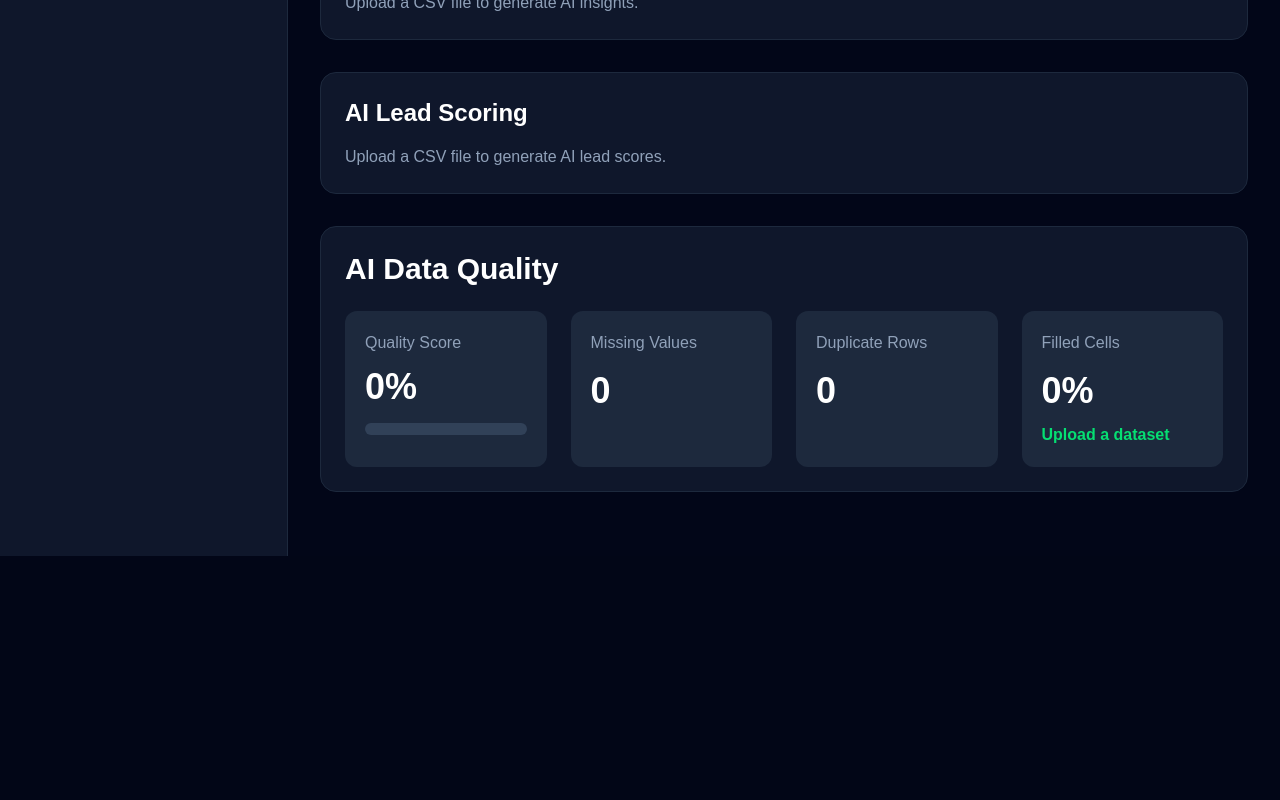
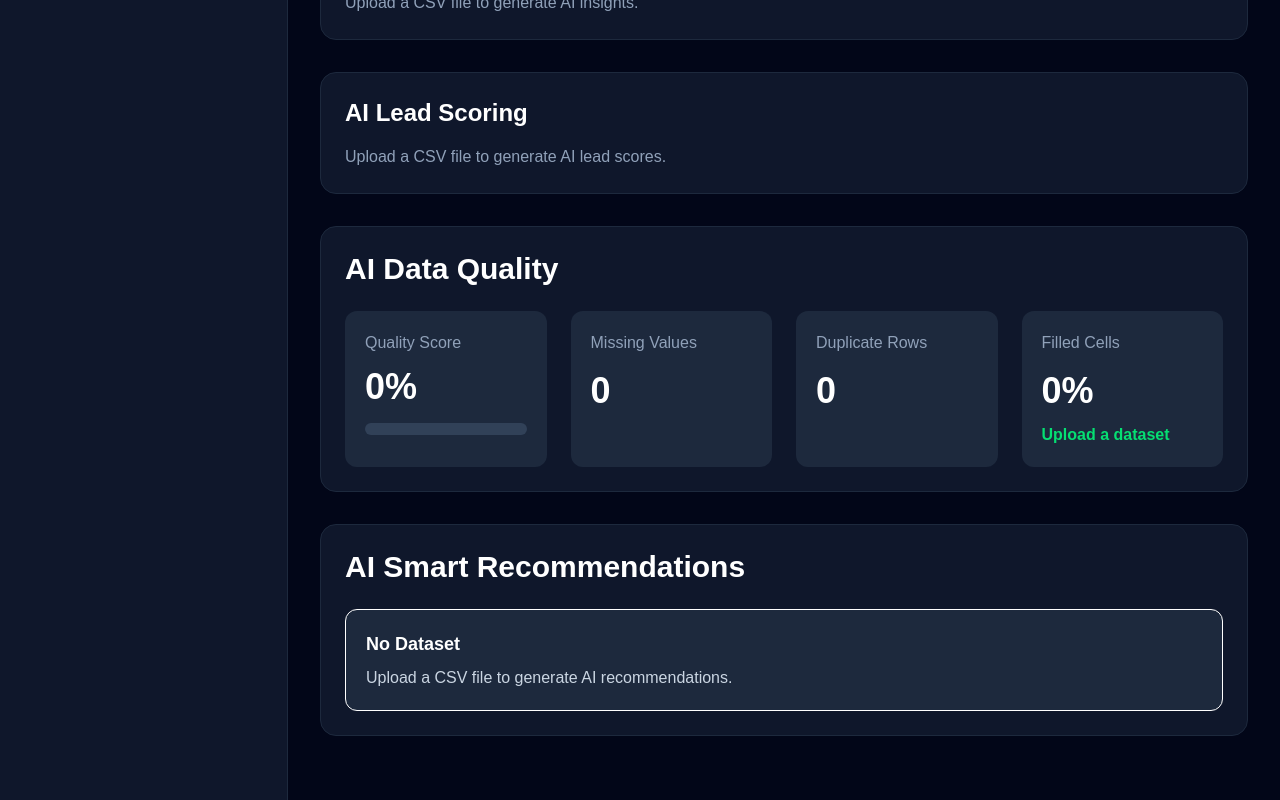
Before and after one commit to Pravin97s/LeadPilotAI, a Next.js app in the folder frontend/: page / in a window 1280 px wide. Shown: the part 1455-2255 px from the top of the page. Before the commit the page ends 2011 px from the top, so only its background shows below. Built offline with nearby package versions, Linux system fonts and the light colour scheme.

Commit message:
Add AI Smart Recommendations

```diff
--- a/frontend/src/app/page.tsx
+++ b/frontend/src/app/page.tsx
@@ -14,6 +14,7 @@ import AllInsights from "@/components/AllInsights";
 import AIInsights from "@/components/AIInsights";
 import AILeadScore from "@/components/AILeadScore";
 import AIDataQuality from "@/components/AIDataQuality";
+import AISmartRecommendations from "@/components/AISmartRecommendations";
 
 export default function Home() {
   return (
@@ -74,6 +75,10 @@ export default function Home() {
             <AIDataQuality />
           </section>
 
+          <section id="ai-smart-recommendations">
+            <AISmartRecommendations />
+          </section>
+
           <section id="export">
           </section>
 
--- /dev/null
+++ b/frontend/src/components/AISmartRecommendations.tsx
@@ -0,0 +1,142 @@
+"use client";
+
+import { useMemo } from "react";
+import useDashboard from "@/hooks/useDashboard";
+
+export default function AISmartRecommendations() {
+  const { rows } = useDashboard();
+
+  const recommendations = useMemo(() => {
+    if (!rows.length) {
+      return [
+        {
+          title: "No Dataset",
+          message: "Upload a CSV file to generate AI recommendations.",
+          color: "bg-slate-800",
+        },
+      ];
+    }
+
+    const totalRows = rows.length;
+
+    let missing = 0;
+
+    const duplicateSet = new Set<string>();
+    let duplicates = 0;
+
+    const sourceRevenue: Record<string, number> = {};
+
+    const statusCount: Record<string, number> = {};
+
+    rows.forEach((row) => {
+      const key = JSON.stringify(row);
+
+      if (duplicateSet.has(key)) duplicates++;
+      duplicateSet.add(key);
+
+      Object.values(row).forEach((value) => {
+        if (
+          value === null ||
+          value === undefined ||
+          String(value).trim() === ""
+        ) {
+          missing++;
+        }
+      });
+
+      const source =
+        String(row.Source || row.source || "Unknown");
+
+      const revenue = Number(
+        row.Revenue ||
+          row.revenue ||
+          0
+      );
+
+      sourceRevenue[source] =
+        (sourceRevenue[source] || 0) + revenue;
+
+      const status =
+        String(row.Status || row.status || "Unknown");
+
+      statusCount[status] =
+        (statusCount[status] || 0) + 1;
+    });
+
+    const bestSource =
+      Object.entries(sourceRevenue).sort(
+        (a, b) => b[1] - a[1]
+      )[0];
+
+    const bestStatus =
+      Object.entries(statusCount).sort(
+        (a, b) => b[1] - a[1]
+      )[0];
+
+    return [
+      {
+        title: "🚀 Revenue Opportunity",
+        message: `${bestSource?.[0] ?? "Unknown"} generates the highest revenue.`,
+        color: "bg-green-900/40 border-green-500",
+      },
+
+      {
+        title: "📊 Dataset Quality",
+        message:
+          missing === 0
+            ? "No missing values detected."
+            : `${missing} missing values found.`,
+        color: "bg-blue-900/40 border-blue-500",
+      },
+
+      {
+        title: "📋 Duplicate Check",
+        message:
+          duplicates === 0
+            ? "No duplicate rows detected."
+            : `${duplicates} duplicate rows detected.`,
+        color: "bg-yellow-900/40 border-yellow-500",
+      },
+
+      {
+        title: "🏆 Lead Status",
+        message: `${bestStatus?.[0] ?? "Unknown"} is the dominant lead status.`,
+        color: "bg-purple-900/40 border-purple-500",
+      },
+
+      {
+        title: "🤖 AI Suggestion",
+        message:
+          totalRows > 1000
+            ? "Large dataset detected. Consider filtering before detailed analysis."
+            : "Dataset size is ideal for AI analytics.",
+        color: "bg-pink-900/40 border-pink-500",
+      },
+    ];
+  }, [rows]);
+
+  return (
+    <section className="rounded-2xl border border-slate-800 bg-slate-900 p-6">
+      <h2 className="mb-6 text-3xl font-bold">
+        AI Smart Recommendations
+      </h2>
+
+      <div className="space-y-4">
+        {recommendations.map((item, index) => (
+          <div
+            key={index}
+            className={`rounded-xl border p-5 ${item.color}`}
+          >
+            <h3 className="text-lg font-semibold">
+              {item.title}
+            </h3>
+
+            <p className="mt-2 text-slate-300">
+              {item.message}
+            </p>
+          </div>
+        ))}
+      </div>
+    </section>
+  );
+}
```
